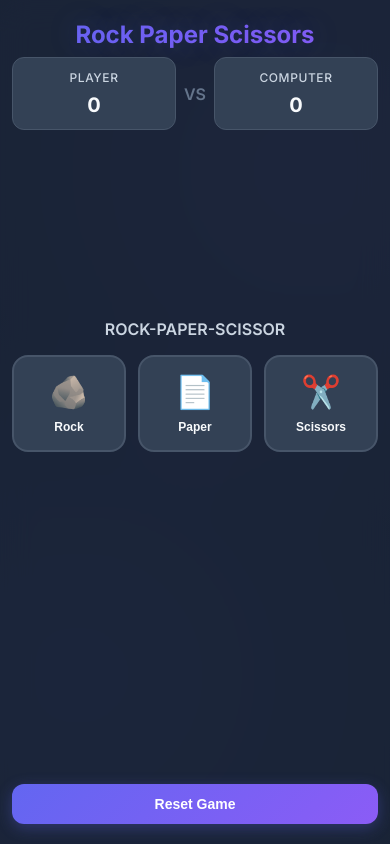
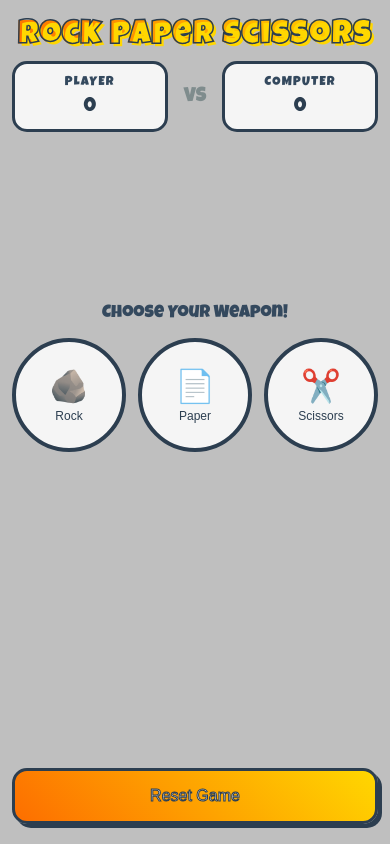
Before and after one commit to Rajat-Prakash-Dhal/Rock-Paper-Scissors, a website built with Vite: page index.html in a window 390 px wide. Built offline with nearby package versions, Linux system fonts and the light colour scheme.

Commit message:
Changing layout and styles- comic style

```diff
--- a/index.html
+++ b/index.html
@@ -3,16 +3,15 @@
 <head>
     <meta charset="UTF-8">
     <meta name="viewport" content="width=device-width, initial-scale=1.0">
-    <title>Modern Rock-Paper-Scissors</title>
-    <link href="https://fonts.googleapis.com/css2?family=Inter:wght@400;500;600;700&display=swap" rel="stylesheet">
+    <title>Rock-Paper-Scissors</title>
+    <link href="https://fonts.googleapis.com/css2?family=Luckiest+Guy&display=swap" rel="stylesheet">
     <link rel="stylesheet" href="style.css">
 </head>
 <body>
+
     <div class="game-container">
-        <!-- Game Title -->
         <h1 class="game-title">Rock Paper Scissors</h1>
 
-        <!-- Score Section -->
         <div class="score-section">
             <div class="score-card">
                 <div class="score-label">Player</div>
@@ -25,9 +24,8 @@
             </div>
         </div>
 
-        <!-- Choices Section -->
         <div class="choices-section">
-            <h2 class="choices-title">ROCK-PAPER-SCISSOR</h2>
+            <h2 class="choices-title">Choose Your Weapon!</h2>
             <div class="choices-grid">
                 <button class="choice-btn" data-choice="rock">
                     <span class="choice-icon">🪨</span>
@@ -44,7 +42,6 @@
             </div>
         </div>
 
-        <!-- Result Section -->
         <div class="result-section">
             <div class="round-display hidden" id="roundDisplay">
                 <div class="round-choices">
@@ -62,7 +59,6 @@
             </div>
         </div>
 
-        <!-- Reset Button -->
         <button class="reset-btn" id="resetBtn">Reset Game</button>
     </div>
 
--- a/style.css
+++ b/style.css
@@ -1,3 +1,6 @@
+/* --- COMICAL THEME UPDATE --- */
+@import url('https://fonts.googleapis.com/css2?family=Luckiest+Guy&display=swap');
+
 /* CSS Reset and Base Styles */
 * {
     margin: 0;
@@ -6,43 +9,51 @@
 }
 
 :root {
-    --primary-color: #6366f1;
-    --secondary-color: #8b5cf6;
-    --success-color: #10b981;
-    --error-color: #ef4444;
-    --warning-color: #f59e0b;
-    --background: #0f172a;
-    --surface: #1e293b;
-    --surface-light: #334155;
-    --text-primary: #f8fafc;
-    --text-secondary: #cbd5e1;
-    --text-muted: #64748b;
-    --border: #475569;
-    --shadow: 0 10px 25px rgba(0, 0, 0, 0.3);
-    --gradient: linear-gradient(135deg, var(--primary-color), var(--secondary-color));
+    /* Comical Color Palette */
+    --primary-color: #fd6e00;
+    --secondary-color: #ffd700; /* Gold */
+    --success-color: #32cd32;   /* LimeGreen */
+    --error-color: #dc143c;     /* Crimson */
+    --warning-color: #ff8c00;   /* DarkOrange */
+    --background: #000000;
+    --surface: #ffffff;         /* White */
+    --surface-light: #f5f5f5;   /* WhiteSmoke */
+    --text-primary: #2c3e50;    /* Dark Slate Gray */
+    --text-secondary: #34495e;  /* Another Slate Gray */
+    --text-muted: #7f8c8d;       /* Grayish */
+    --border: #2c3e50;          /* Dark Slate Gray */
+
+    /* Chunky, Hard Shadow */
+    --shadow: 8px 8px 0px rgba(44, 62, 80, 0.8);
+    --gradient: linear-gradient(45deg, var(--primary-color), var(--secondary-color));
 }
 
 body {
-    font-family: 'Inter', -apple-system, BlinkMacSystemFont, 'Segoe UI', sans-serif;
+    /* Using the new cartoon font */
+    font-family: 'Luckiest Guy', cursive;
     background: var(--background);
     color: var(--text-primary);
-    min-height: 100vh; /* Use min-height to allow scrolling on small viewports */
+    min-height: 100vh;
     display: flex;
     align-items: center;
     justify-content: center;
     padding: 0.5rem;
-    background-image:
-        radial-gradient(circle at 20% 80%, rgba(99, 102, 241, 0.1) 0%, transparent 50%),
-        radial-gradient(circle at 80% 20%, rgba(139, 92, 246, 0.1) 0%, transparent 50%);
+    background-size: 80px 80px;
+    background-position: 0 0, 40px 40px;
+    /* Added to contain the animation */
+    position: relative;
+    overflow: hidden;
 }
 
 /* Main Game Container */
 .game-container {
     background: var(--surface);
-    border-radius: 20px;
-    padding: 1rem;
+    /* More rounded corners */
+    border-radius: 25px;
+    padding: 1.5rem; /* A bit more padding */
     box-shadow: var(--shadow);
-    border: 1px solid var(--border);
+    /* Thick, solid border */
+    border: 4px solid var(--border);
     width: 100%;
     max-width: 450px;
     max-height: 95vh;
@@ -52,27 +63,32 @@ body {
     height: auto;
     overflow-y: auto;
     transition: all 0.3s ease;
+    /* A jaunty angle for fun! */
+    transform: rotate(-1.5deg);
 }
 
 /* Title */
 .game-title {
-    font-size: clamp(1.5rem, 4vw, 2.5rem);
-    font-weight: 700;
-    margin-bottom: 1rem;
+    font-size: clamp(2rem, 2vw, 3rem);
+    font-weight: 800; /* Font is already bold */
+    margin-bottom: 1.5rem;
     background: var(--gradient);
     -webkit-background-clip: text;
     background-clip: text;
     -webkit-text-fill-color: transparent;
-    text-shadow: 0 0 30px rgba(99, 102, 241, 0.3);
+    /* Adding a stroke to make it pop */
+    -webkit-text-stroke: 1.5px var(--border);
+    text-shadow: 3px 3px 0px var(--secondary-color);
     flex-shrink: 0;
+    letter-spacing: 2px;
 }
 
 /* Score Section */
 .score-section {
     display: grid;
     grid-template-columns: 1fr auto 1fr;
-    gap: 0.5rem;
-    margin-bottom: 1rem;
+    gap: 1rem;
+    margin-bottom: 0 rem;
     align-items: center;
     flex-shrink: 0;
 }
@@ -80,29 +96,29 @@ body {
 .score-card {
     background: var(--surface-light);
     padding: 0.75rem 0.5rem;
-    border-radius: 12px;
-    border: 1px solid var(--border);
+    border-radius: 15px;
+    border: 3px solid var(--border);
 }
 
 .score-label {
-    font-size: clamp(0.75rem, 2vw, 0.875rem);
-    font-weight: 500;
+    font-size: clamp(0.8rem, 2vw, 1rem);
+    font-weight: 400;
     color: var(--text-secondary);
     margin-bottom: 0.5rem;
     text-transform: uppercase;
-    letter-spacing: 0.05em;
+    letter-spacing: 0.1em;
 }
 
 .score-value {
-    font-size: clamp(1.25rem, 3vw, 2rem);
-    font-weight: 700;
+    font-size: clamp(1.5rem, 3vw, 2.25rem);
+    font-weight: 400;
     color: var(--text-primary);
     transition: all 0.3s ease;
 }
 
 .vs-divider {
-    font-size: clamp(1rem, 2.5vw, 1.25rem);
-    font-weight: 600;
+    font-size: clamp(1.25rem, 2.5vw, 1.5rem);
+    font-weight: 400;
     color: var(--text-muted);
 }
 
@@ -113,12 +129,12 @@ body {
     display: flex;
     flex-direction: column;
     justify-content: center;
-    min-height: 220px; /* Give it a minimum height to maintain layout structure */
+    min-height: 220px;
 }
 
 .choices-title {
-    font-size: clamp(1rem, 2.5vw, 1.25rem);
-    font-weight: 600;
+    font-size: clamp(1.1rem, 2.5vw, 1.35rem);
+    font-weight: 400;
     margin-bottom: 1rem;
     color: var(--text-secondary);
 }
@@ -126,54 +142,45 @@ body {
 .choices-grid {
     display: grid;
     grid-template-columns: repeat(3, 1fr);
-    gap: 0.5rem;
+    gap: 1rem; /* More gap */
     margin-bottom: 1rem;
 }
 
 .choice-btn {
     background: var(--surface-light);
-    border: 2px solid var(--border);
-    border-radius: 16px;
-    padding: clamp(0.75rem, 2vw, 1.5rem) 0.5rem;
+    border: 4px solid var(--border);
+    /* Circular buttons! */
+    border-radius: 50%;
+    aspect-ratio: 1 / 1; /* Ensure it stays a circle */
+    display: flex;
+    flex-direction: column;
+    align-items: center;
+    justify-content: center;
+    padding: 0.5rem;
     cursor: pointer;
-    transition: all 0.3s ease;
+    transition: all 0.2s cubic-bezier(.17,.67,.83,.67); /* Bouncy transition */
     position: relative;
     overflow: hidden;
 }
 
 .choice-btn:hover {
-    transform: translateY(-4px);
+    transform: scale(1.1) rotate(8deg);
     border-color: var(--primary-color);
-    box-shadow: 0 8px 25px rgba(99, 102, 241, 0.2);
+    box-shadow: 4px 4px 0px var(--primary-color);
 }
 
 .choice-btn:active {
-    transform: translateY(-2px);
-}
-
-.choice-btn::before {
-    content: '';
-    position: absolute;
-    top: 0;
-    left: -100%;
-    width: 100%;
-    height: 100%;
-    background: linear-gradient(90deg, transparent, rgba(255, 255, 255, 0.1), transparent);
-    transition: left 0.5s;
-}
-
-.choice-btn:hover::before {
-    left: 100%;
+    transform: scale(0.9) rotate(-8deg);
 }
 
 .choice-icon {
     font-size: clamp(2rem, 5vw, 3rem);
-    margin-bottom: 0.5rem;
+    margin-bottom: 0.25rem;
     display: block;
 }
 
 .choice-name {
-    font-weight: 600;
+    font-weight: 400;
     color: var(--text-primary);
     font-size: clamp(0.75rem, 2vw, 1rem);
 }
@@ -181,7 +188,7 @@ body {
 /* Result Section */
 .result-section {
     margin-bottom: 1rem;
-    height: 145px; /* <-- CHANGED from min-height */
+    height: 145px;
     display: flex;
     flex-direction: column;
     align-items: center;
@@ -191,10 +198,10 @@ body {
 
 .round-display {
     background: var(--surface-light);
-    border-radius: 12px;
+    border-radius: 15px;
     padding: 1rem;
     margin-bottom: 1rem;
-    border: 1px solid var(--border);
+    border: 3px solid var(--border);
     width: 100%;
     transition: opacity 0.4s ease, visibility 0.4s ease;
 }
@@ -206,86 +213,78 @@ body {
     margin-bottom: 0.5rem;
 }
 
-.choice-display {
-    text-align: center;
-}
-
 .choice-display-icon {
     font-size: clamp(1.5rem, 4vw, 2.5rem);
     margin-bottom: 0.5rem;
     opacity: 0;
-    animation: fadeInScale 0.5s ease forwards;
-}
-
-.choice-display-label {
-    font-size: clamp(0.75rem, 2vw, 0.875rem);
-    color: var(--text-secondary);
-    font-weight: 500;
-}
-
-.vs-text {
-    font-size: clamp(1rem, 3vw, 1.5rem);
-    color: var(--text-muted);
-    font-weight: 600;
+    animation: fadeInScale 0.5s cubic-bezier(.17,.67,.83,.67) forwards; /* Bouncy reveal */
 }
 
 .result-message {
-    font-size: clamp(1rem, 3vw, 1.5rem);
-    font-weight: 700;
+    font-size: clamp(1.1rem, 3vw, 1.6rem);
+    font-weight: 400;
     padding: 0.75rem;
-    border-radius: 8px;
+    border-radius: 12px;
     opacity: 0;
     transform: translateY(20px);
     animation: slideInFade 0.5s ease forwards 0.3s;
+    border-width: 3px;
+    border-style: solid;
 }
 
 .result-win {
-    color: var(--success-color);
-    background: rgba(16, 185, 129, 0.1);
-    border: 1px solid rgba(16, 185, 129, 0.3);
+    color: var(--text-primary);
+    background: var(--success-color);
+    border-color: var(--border);
 }
 
 .result-lose {
-    color: var(--error-color);
-    background: rgba(239, 68, 68, 0.1);
-    border: 1px solid rgba(239, 68, 68, 0.3);
+    color: var(--text-primary);
+    background: var(--error-color);
+    border-color: var(--border);
 }
 
 .result-tie {
-    color: var(--warning-color);
-    background: rgba(245, 158, 11, 0.1);
-    border: 1px solid rgba(245, 158, 11, 0.3);
+    color: var(--text-primary);
+    background: var(--warning-color);
+    border-color: var(--border);
 }
 
 /* Reset Button */
 .reset-btn {
     background: var(--gradient);
-    color: white;
-    border: none;
-    padding: clamp(0.75rem, 2vw, 1rem) clamp(1.5rem, 4vw, 2rem);
-    font-size: clamp(0.875rem, 2vw, 1rem);
-    font-weight: 600;
-    border-radius: 12px;
+    color: var(--surface);
+    -webkit-text-stroke: 1px var(--border);
+    border: 3px solid var(--border);
+    padding: 1rem 2rem;
+    font-size: clamp(1rem, 2vw, 1.1rem);
+    font-weight: 400;
+    border-radius: 15px;
     cursor: pointer;
-    transition: all 0.3s ease;
-    box-shadow: 0 4px 15px rgba(99, 102, 241, 0.3);
+    transition: all 0.1s ease-in-out;
+    box-shadow: 4px 4px 0px var(--border);
     flex-shrink: 0;
 }
 
 .reset-btn:hover {
-    transform: translateY(-2px);
-    box-shadow: 0 8px 25px rgba(99, 102, 241, 0.4);
+    transform: translateY(-4px) translateX(-4px);
+    box-shadow: 8px 8px 0px var(--border);
 }
 
 .reset-btn:active {
-    transform: translateY(0);
+    transform: translateY(2px) translateX(2px);
+    box-shadow: 2px 2px 0px var(--border);
 }
 
 /* Animations */
 @keyframes fadeInScale {
+    from {
+        opacity: 0;
+        transform: scale(0.5) rotate(-30deg);
+    }
     to {
         opacity: 1;
-        transform: scale(1);
+        transform: scale(1) rotate(0);
     }
 }
 
@@ -296,14 +295,16 @@ body {
     }
 }
 
+/* Bouncier score update */
 @keyframes scoreUpdate {
     0% { transform: scale(1); }
-    50% { transform: scale(1.2); color: var(--primary-color); }
-    100% { transform: scale(1); }
+    30% { transform: scale(1.4) rotate(-10deg); color: var(--primary-color); }
+    60% { transform: scale(0.8) rotate(10deg); }
+    100% { transform: scale(1) rotate(0deg); }
 }
 
 .score-update {
-    animation: scoreUpdate 0.4s ease;
+    animation: scoreUpdate 0.5s cubic-bezier(.17,.67,.83,.67);
 }
 
 .hidden {
@@ -313,6 +314,7 @@ body {
 }
 
 /* --- CONSOLIDATED PHONE STYLES --- */
+/* Media query remains the same to preserve layout on mobile */
 @media (max-width: 500px) {
     body {
         min-height: 100vh;
@@ -327,66 +329,33 @@ body {
         border-radius: 0;
         border: none;
         padding: 0.75rem; /* REDUCED padding */
-        background: rgba(30, 41, 59, 0.75);
-        -webkit-backdrop-filter: blur(16px);
-        backdrop-filter: blur(16px);
+        background: rgba(255, 255, 255, 0.75); /* Lighter backdrop */
+        -webkit-backdrop-filter: blur(10px);
+        backdrop-filter: blur(10px);
         box-shadow: none;
-
-        /* Ensure flex children don't overflow */
+        transform: rotate(0deg); /* Straighten up on mobile */
         justify-content: space-around;
     }
 
-    .game-title {
-        margin-top: 0.5rem; /* REDUCED margin */
+    .game-title, .score-section, .choices-section, .result-section, .reset-btn {
         margin-bottom: 0.5rem;
     }
+    .game-title { margin-top: 0.5rem; }
 
-    .score-section {
-        margin-bottom: 0.5rem; /* REDUCED margin */
+    .score-value {
+        font-size: clamp(1.25rem, 3vw, 1.75rem);
+    }
+    .choices-section { min-height: 180px; }
+    .choices-grid { gap: 0.75rem; }
+
+    .round-choices {
+        flex-direction: row;
+        justify-content: space-around;
+        align-items: center;
+        gap: 0.5rem;
     }
 
-    .score-value {
-        font-size: clamp(1.25rem, 3vw, 1.75rem); /* REDUCED max font size */
-    }
-
-    .choices-section {
-        min-height: 180px; /* REDUCED min-height */
-        margin-bottom: 0.5rem;
-    }
-
-    .choices-grid {
-        gap: 0.75rem;
-    }
-
-    .choice-btn {
-        padding-top: 1rem; /* REDUCED padding */
-        padding-bottom: 1rem;
-    }
-
-    /* --- THE FIX: Make the result choices horizontal again --- */
-    .round-choices {
-        flex-direction: row; /* Changed to row to be horizontal */
-        justify-content: space-around; /* Space them out evenly */
-        align-items: center;
-        gap: 0.5rem; /* Keep a small gap */
-    }
-
-    .vs-text {
-        order: initial; /* Reset order so it's in the middle by default flex flow */
-    }
-
-    /* Inside @media (max-width: 500px) */
-.result-section {
-    height: 120px; /* <-- CHANGED from min-height */
-    margin-bottom: 0.5rem;
+    .vs-text { order: initial; }
+    .result-section { height: 120px; }
+    .round-display { padding: 0.75rem; margin-bottom: 0.5rem; }
 }
-
-    .round-display {
-        padding: 0.75rem; /* REDUCED padding */
-        margin-bottom: 0.5rem;
-    }
-
-    .reset-btn {
-        margin-bottom: 0.5rem; /* REDUCED margin */
-    }
-}
```
Also changed, not shown: script.js (line endings or trailing spaces).
